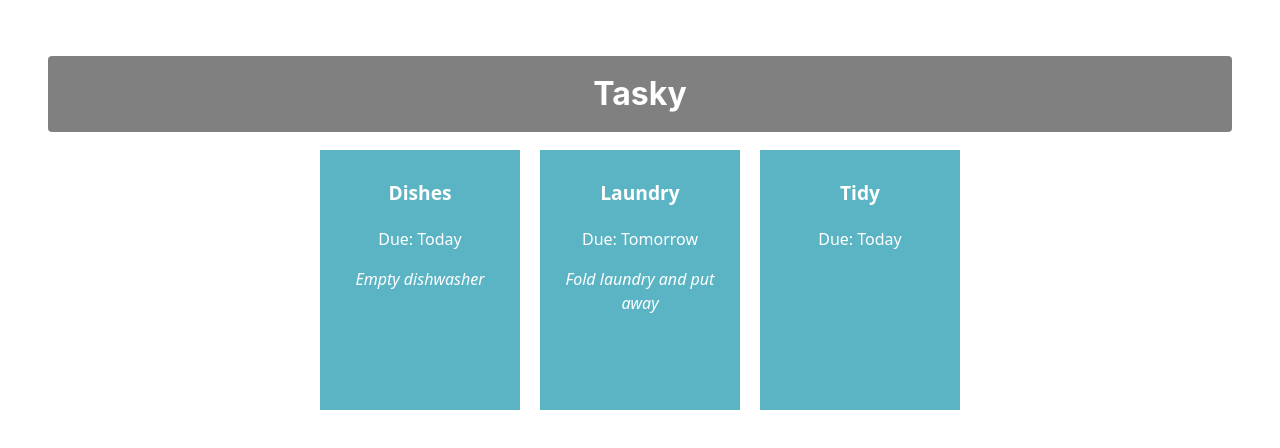
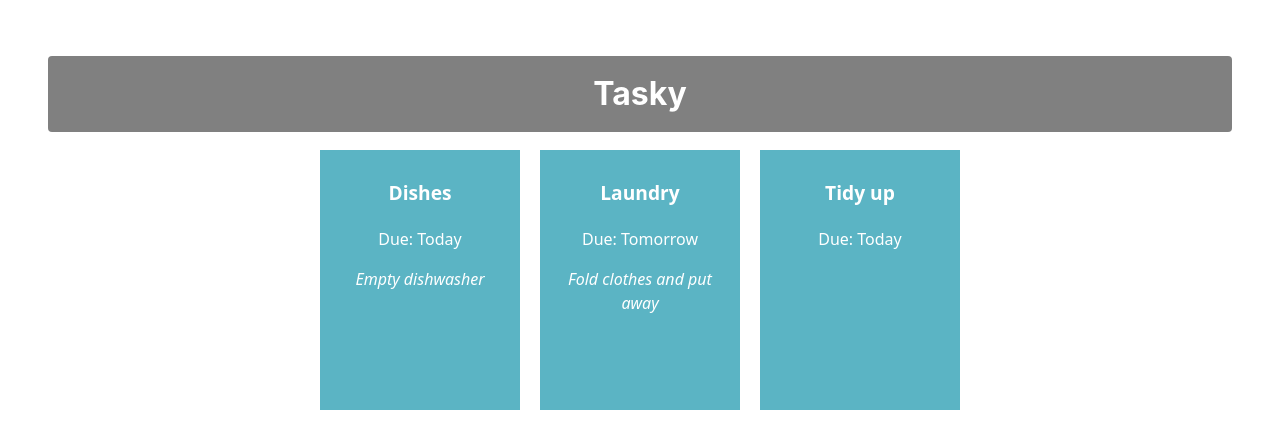
Before and after one commit to mari2701/react-basics-labs, a React (Vite) app in the folder tasky/: page / in a window 1280 px wide. Shown: the top 448 px of the page. Built offline with nearby package versions, Linux system fonts and the light colour scheme.

Commit message:
Added task state

```diff
--- a/tasky/src/App.jsx
+++ b/tasky/src/App.jsx
@@ -1,17 +1,27 @@
+import React, { useState } from 'react';
 import './App.css';
 import Task from './components/Task';
 
 function App() {
-  return (
-        <div className="container">
+
+  const [ taskState, setTaskState ] = useState({
+    tasks: [
+      { title:"Dishes", description: "Empty dishwasher", deadline: "Today" },
+      { title: "Laundry", description: "Fold clothes and put away", deadline: "Tomorrow" },
+      { title: "Tidy up", deadline: "Today" }
+    ]
+  });
+
+
+    return (
+    <div className="container">
       <h1>Tasky</h1>
-      <Task title="Dishes" deadline="Today" description="Empty dishwasher"/>
-
-      <Task title="Laundry" deadline="Tomorrow"  description="Fold laundry and put away"/>
-
-<Task title="Tidy" deadline="Today" />
+      <Task title={taskState.tasks[0].title} deadline={taskState.tasks[0].deadline} description={taskState.tasks[0].description} />
+      <Task title={taskState.tasks[1].title} deadline={taskState.tasks[1].deadline} description={taskState.tasks[1].description} />
+      <Task title={taskState.tasks[2].title} deadline={taskState.tasks[2].deadline} description={taskState.tasks[2].description} />
     </div>
   );
+
 }
 
 export default App;
```
